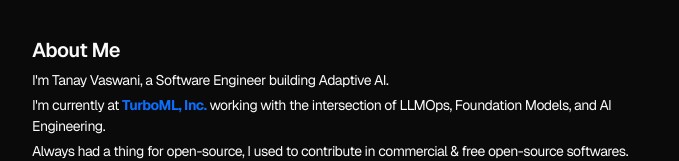
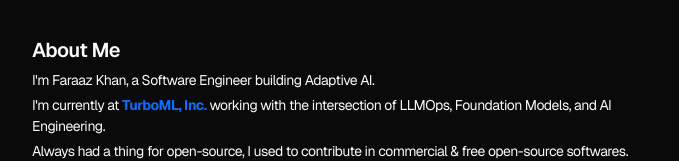
Before and after one commit to faraazkhan20/portfolio, a React (Vite) app: page / in a window 1280 px wide. Shown: the part 276-437 px from the top of the page, without its empty margins (300-979 px from the left). Built offline with nearby package versions, Linux system fonts and the light colour scheme.

Commit message:
Updated AboutMe.jsx

```diff
--- a/src/components/AboutMe.jsx
+++ b/src/components/AboutMe.jsx
@@ -2,7 +2,7 @@ function AboutMe() {
   return (
     <div className="mt-5">
       <h5 className="fw-semibold">About Me</h5>
-      <div className="mb-1">I'm Tanay Vaswani, a Software Engineer building Adaptive AI.</div>
+      <div className="mb-1">I'm Faraaz Khan, a Software Engineer building Adaptive AI.</div>
       <div className="mb-1">
         I'm currently at <span className="text-primary fw-bold">TurboML, Inc.</span> working with the intersection of LLMOps, Foundation Models, and AI Engineering.
       </div>
```
